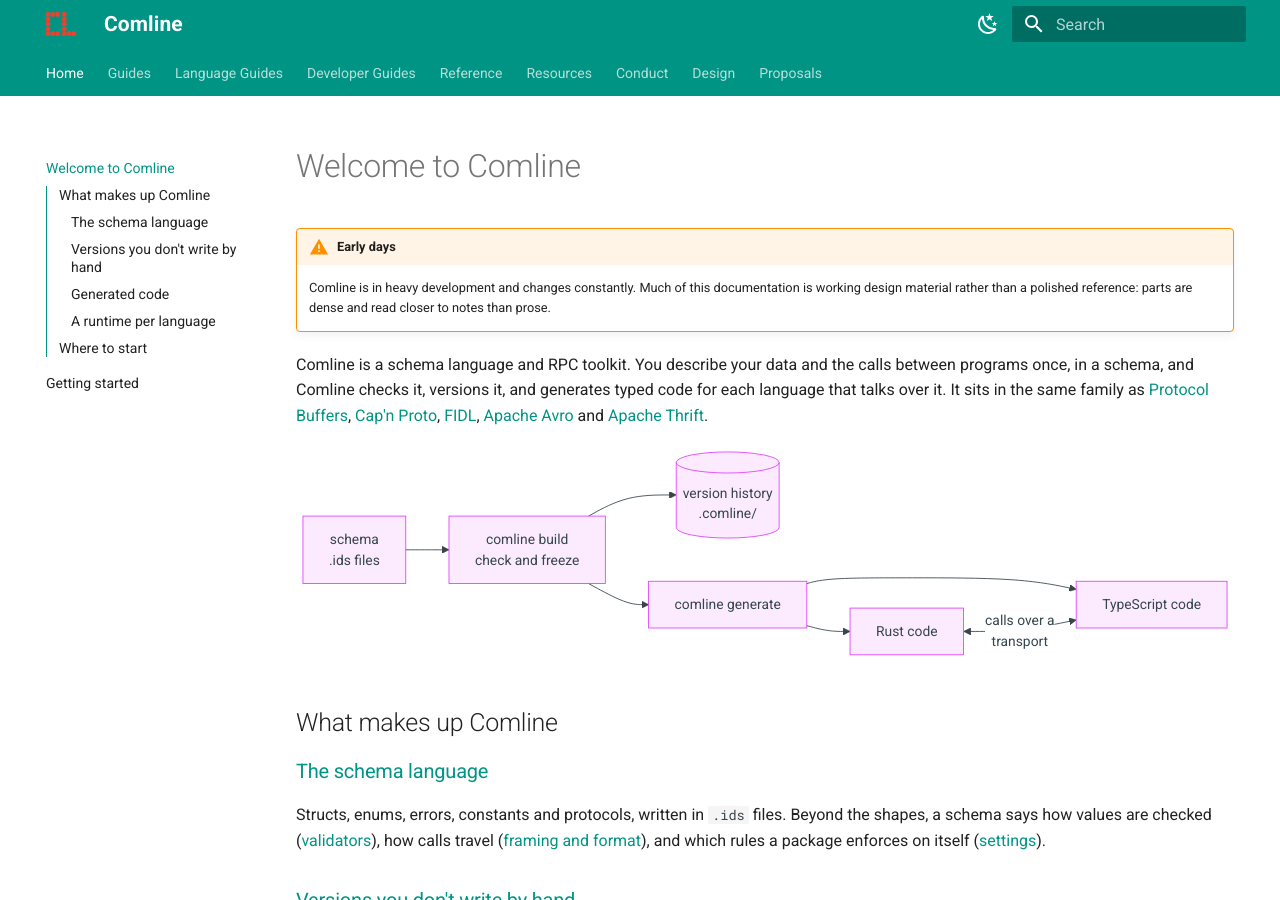
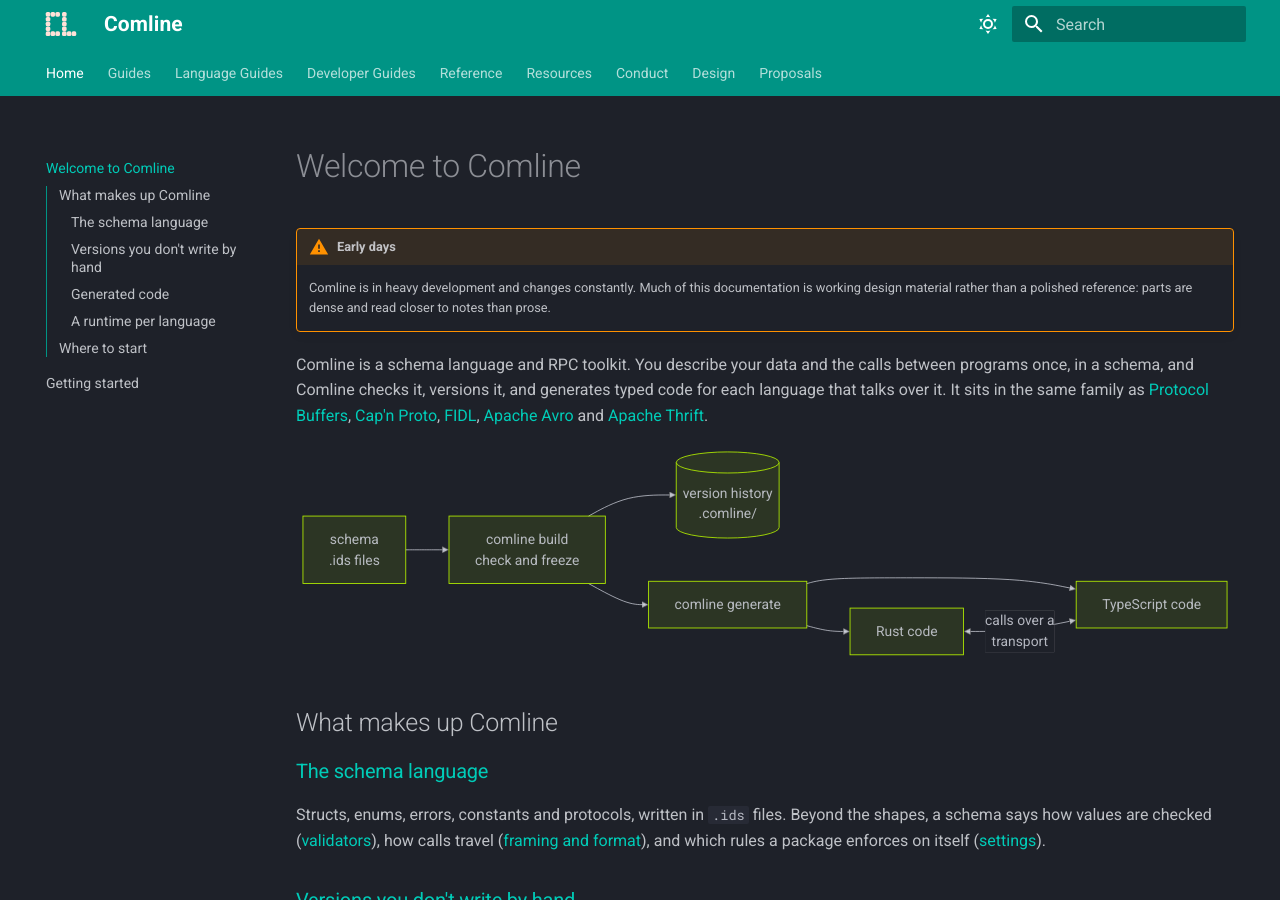
Before and after one commit to ComlineProject/docs, an MkDocs documentation site: the page built from docs/docs/index.md, in a window 1280 px wide and 900 px high. Built offline with MkDocs 1.6.1 and Material for MkDocs 9.7.7, drawn with Linux system fonts in a browser that asks for light colours; the version menu is left out.

Commit message:
Dark theme by default

```diff
--- a/docs/mkdocs.yml
+++ b/docs/mkdocs.yml
@@ -236,20 +236,21 @@
     - content.code.annotation
     - content.code.copy
   language: en
+  # Dark first: the first entry is what a new visitor sees.
   palette:
+    - scheme: slate
+      toggle:
+        icon: material/weather-sunny
+        name: Switch to light mode
+      primary: teal
+      accent: lime
+
     - scheme: default
       toggle:
         icon: material/weather-night
         name: Switch to dark mode
       primary: teal
       accent: purple
-
-    - scheme: slate
-      toggle:
-        icon: material/weather-sunny
-        name: Switch to light mode
-      primary: teal
-      accent: lime
 
 
 # TODO: The social plugin is disabled due to not Cairo lib not being available on Nix
```
